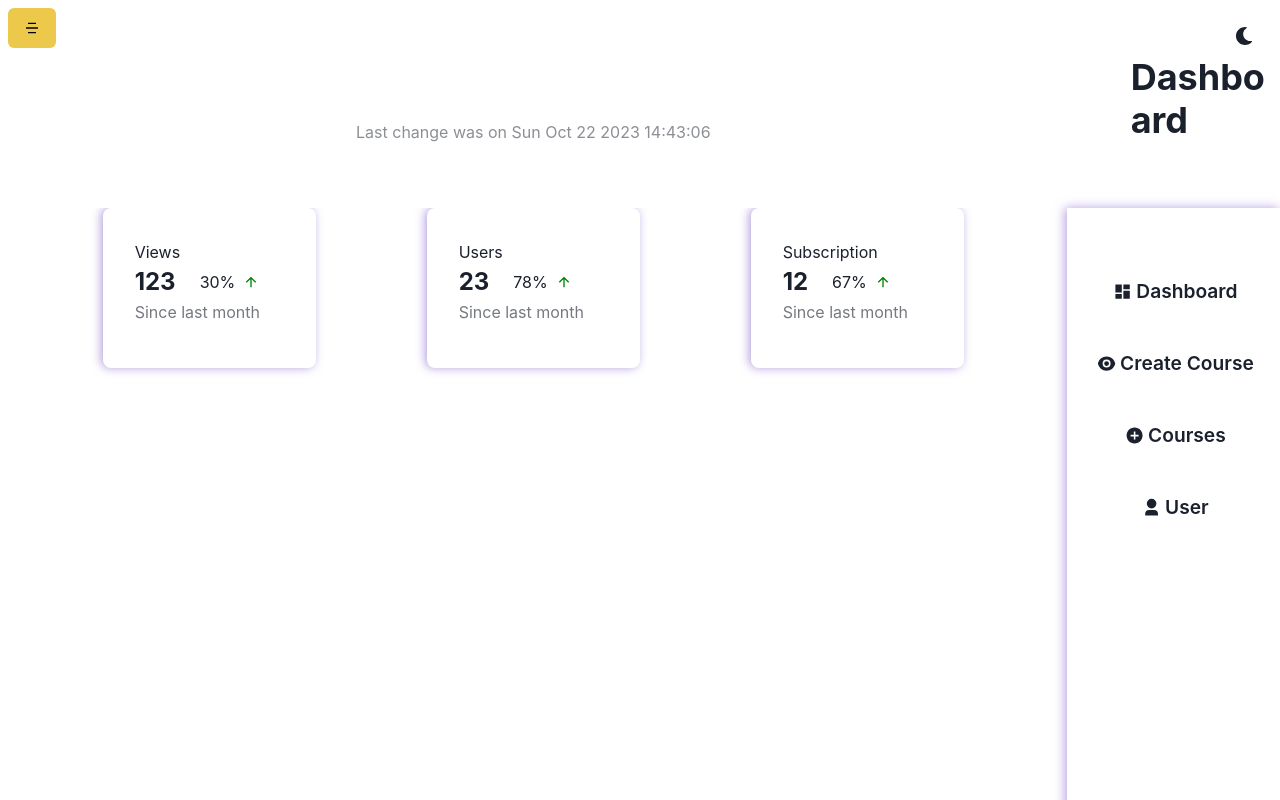
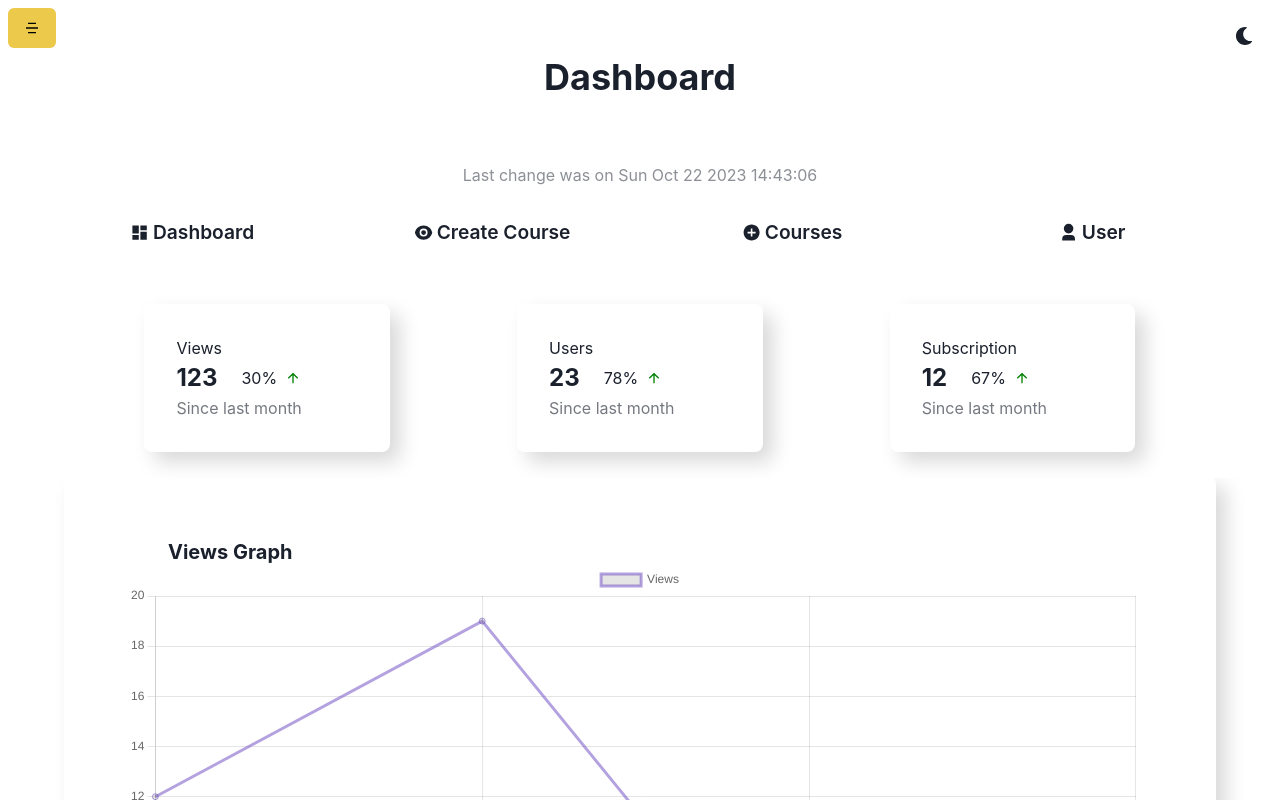
Before and after one commit to anand-harsh/Edumi, a React (Create React App) app: page /admin/dashboard in a window 1280 px wide. Shown: the top 800 px of the page. Built offline with nearby package versions, Linux system fonts and the light colour scheme.

Commit message:
commit dashboard layout

```diff
--- a/src/components/Admin/Dashboard/Dashboard.jsx
+++ b/src/components/Admin/Dashboard/Dashboard.jsx
@@ -1,5 +1,5 @@
 import React from 'react';
-import { Grid, Box, Text, Heading, Stack, HStack, Progress } from '@chakra-ui/react';
+import { Grid, Box, Text, Heading, Stack, HStack, Progress, GridItem,Center } from '@chakra-ui/react';
 import Sidebar from '../Sidebar';
 import { RiArrowUpDownFill, RiArrowUpLine } from 'react-icons/ri';
 import { DoughnutChart, LineChart } from './Chart';
@@ -9,7 +9,7 @@ const Databox = ({ title, qty, qtyPercentage, profit }) => (
   <Box
     w={['full', '20%']}
     h={'20%'}
-    boxShadow={'-2px 0 10px rgba(107, 70, 193, 0.5)'}
+    boxShadow={'10px 10px 20px #d9d9d9'}
     p="8"
     borderRadius={'lg'}
   >
@@ -29,13 +29,13 @@ const Databox = ({ title, qty, qtyPercentage, profit }) => (
     <Text opacity={0.6} children={'Since last month'} />
   </Box>
 );
-const Bar=({title, value, profit})=>(
+const Bar = ({ title, value, profit }) => (
   <Box py="4" px={['0', '20']}>
-    <Heading size="sm" children={title} mb="2"/>
+    <Heading size="sm" children={title} mb="2" />
     <HStack w="full" alignItems={'center'}>
-      <Text children={profit?"0%":`-${value}%`}/> {/* fix */}
-      <Progress w="full" value={profit?value:0} colorScheme="blue"/>
-      <Text children={`${value>100?value:100}%`}/>
+      <Text children={profit ? "0%" : `-${value}%`} /> {/* fix */}
+      <Progress w="full" value={profit ? value : 0} colorScheme="blue" />
+      <Text children={`${value > 100 ? value : 100}%`} />
     </HStack>
   </Box>
 )
@@ -43,29 +43,41 @@ const Dashboard = () => {
   return (
     <Grid
       css={{
-        cusrsor: `url(), default`, // need to be updated
+        cursor: `url(), default`, // need to be updated
       }}
       minH={'100vh'}
-      templateColumns={['1fr', '5fr 1fr']}
+      templateColumns='repeat(3, 1fr)'
     >
-      <Box boxSizing="border-box" py="16" px={['4', '0']}>
+      {/* this shows the updation status of Dashboard */}
+      <GridItem rowStart={2} colStart={1} colEnd={4}  >
         <Text
           textAlign={'center'}
           opacity={0.5}
           children={`Last change was on ${String(new Date()).split('G')[0]}`}
         />
-      </Box>
+      </GridItem>
 
-      <Heading
+      {/* heading thats says dashboard  */}
+      <GridItem rowStart={1} colStart={1} colEnd={4} > <Heading
         children="Dashboard"
-        ml={['0', '16']}
+
         mb="16"
-        textAlign={['center', 'left']}
-      />
+        textAlign={'center'}
+      /></GridItem>
+
+      {/* this item is the sidebar of the contents */}
+      <GridItem colStart={1} colEnd={4} rowStart={3} >
+        <Center>
+        <Sidebar />
+        </Center>
+      </GridItem>
+      {/* this  a group of tabs */}
+      <GridItem colStart={1} colEnd={4} rowStart={4} >
         <Stack
           direction={['column', 'row']}
           minH={'24'}
           justifyContent={'space-evenly'}
+          p="2%"
         >
           <Databox title="Views" qty={123} qtyPercentage={30} profit={true} />
           <Databox title="Users" qty={23} qtyPercentage={78} profit={true} />
@@ -76,14 +88,15 @@ const Dashboard = () => {
             profit={true}
           />
         </Stack>
-
-      <Sidebar />
+      </GridItem>
+      {/* this grid item shows the box of the line graph */}
+      <GridItem rowstart={5} colStart={1} colEnd={4} pt="5%" >
         <Box
           m={['0', '16']}
           borderRadius={'lg'}
           p={['0', '16']}
           mt={['4', '-66']}
-        boxShadow={'-2px 0 10px rgba(107, 70, 193, 0.5)'}
+          boxShadow={'10px 10px 20px #d9d9d9'}
         >
           <Heading
             textAlign={['center', 'left']}
@@ -104,18 +117,21 @@ const Dashboard = () => {
               ml={['0', '16']}
             />
           </Box>
-        <Bar profit={true} title="Views" value={30}/>
-        <Bar profit={true} title="Users" value={78}/>
-        <Bar profit={true} title="Subscriptions" value={0}/>
+          <Bar profit={true} title="Views" value={30} />
+          <Bar profit={true} title="Users" value={78} />
+          <Bar profit={true} title="Subscriptions" value={0} />
         </Box>
-
+      </GridItem>
+      {/* this item shows a piechart */}
+      <GridItem rowStart={6} colStart={2} colEnd={3} >
         <Box p={['0', '16']}
           boxSizing='border-box'
           py="4">
-        <Heading textAlign={'center'} size="md" mb="4" children="Users"/>
+          <Heading textAlign={'center'} size="md" mb="4" children="Users" />
           {/* Dought graph */}
           <DoughnutChart />
         </Box>
+      </GridItem>
 
     </Grid>
   );
--- a/src/components/Admin/Sidebar.jsx
+++ b/src/components/Admin/Sidebar.jsx
@@ -5,38 +5,41 @@ import {
   RiUser3Fill,
   RiAddCircleFill,
 } from 'react-icons/ri';
-import { VStack, Button } from '@chakra-ui/react';
+import { HStack, Button, Center } from '@chakra-ui/react';
 import { Link } from 'react-router-dom';
 import { useLocation } from 'react-router-dom';
 
 const Sidebar = () => {
   const location = useLocation();
   return (
-    <VStack
-      spacing={'8'}
-      p="16"
-      boxShadow={'-2px 0 10px rgba(107, 70, 193, 0.5)'}
-      minH={'100vh'}
+    <HStack
+    spacing='12%'
+    direction={['column', 'row']}
+    p="2%"
     >
-      <LinkButton Icon={RiDashboardFill} text="Dashboard" url={'dashboard'} active={location.pathname==='admin/dashboard'}/>
+      <Center>
+      <LinkButton  Icon={RiDashboardFill} text="Dashboard" url={'dashboard'} active={location.pathname==='admin/dashboard'}/>
       <LinkButton Icon={RiEyeFill} text="Create Course" url={'createcourse'} active={location.pathname==="admin/createcourse"}/>
       <LinkButton Icon={RiAddCircleFill} text="Courses" url={'courses'} active={location.pathname==="admin/courses"}/>
       <LinkButton Icon={RiUser3Fill} text="User" url={'users'} active={location.pathname==="admin/users"}/>
-    </VStack>
+      </Center>
+    </HStack>
   );
 };
 export default Sidebar;
 
 function LinkButton({ url, Icon, text, active }) {
   return (
-    <Link to={`/admin/${url}`}>
+
+     <Link to={`/admin/${url}`} p="2%" >
       <Button
         fontSize={'larger'}
         variant="ghost"
         colorScheme={active ? 'purple' : ''}
+        w="300px"
       >
         <Icon style={{ margin: '4px' }} />
-        {text}
+       {text}
       </Button>
     </Link>
   );
```
Also changed, not shown: 1 other file (tests, documents, lock files or other folders). Lines whose indentation alone changed are shown as unchanged.
